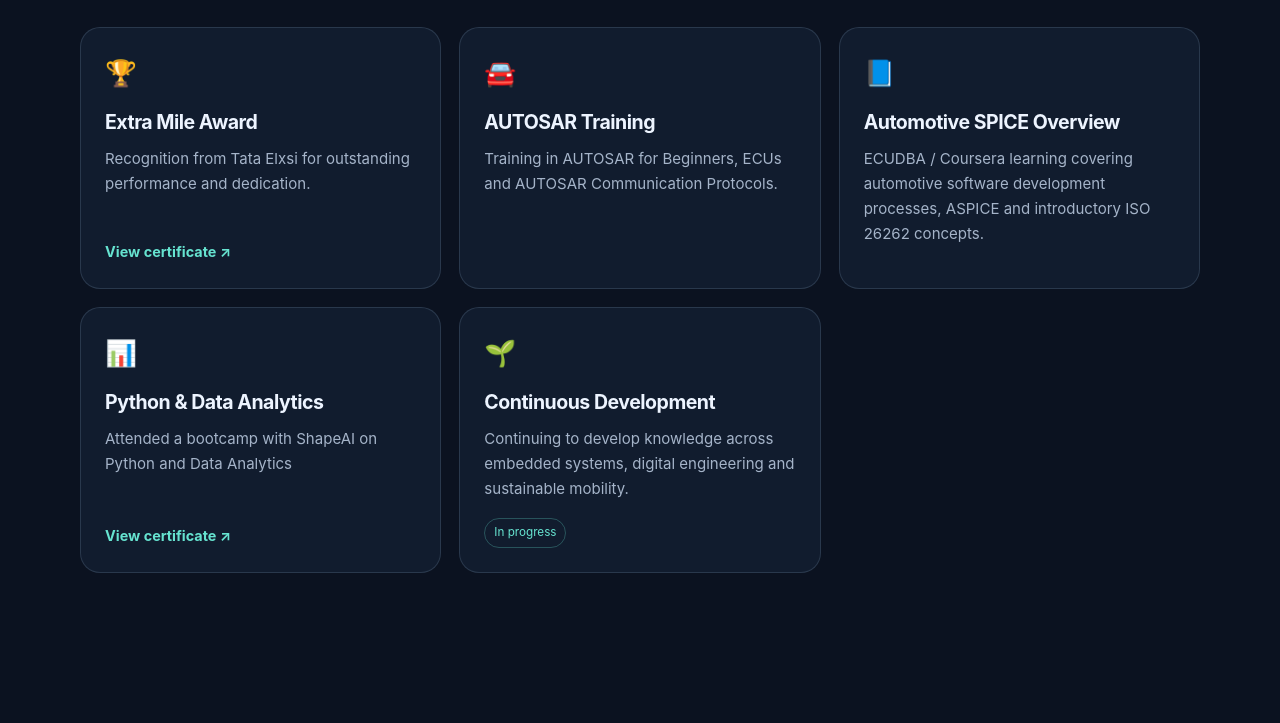
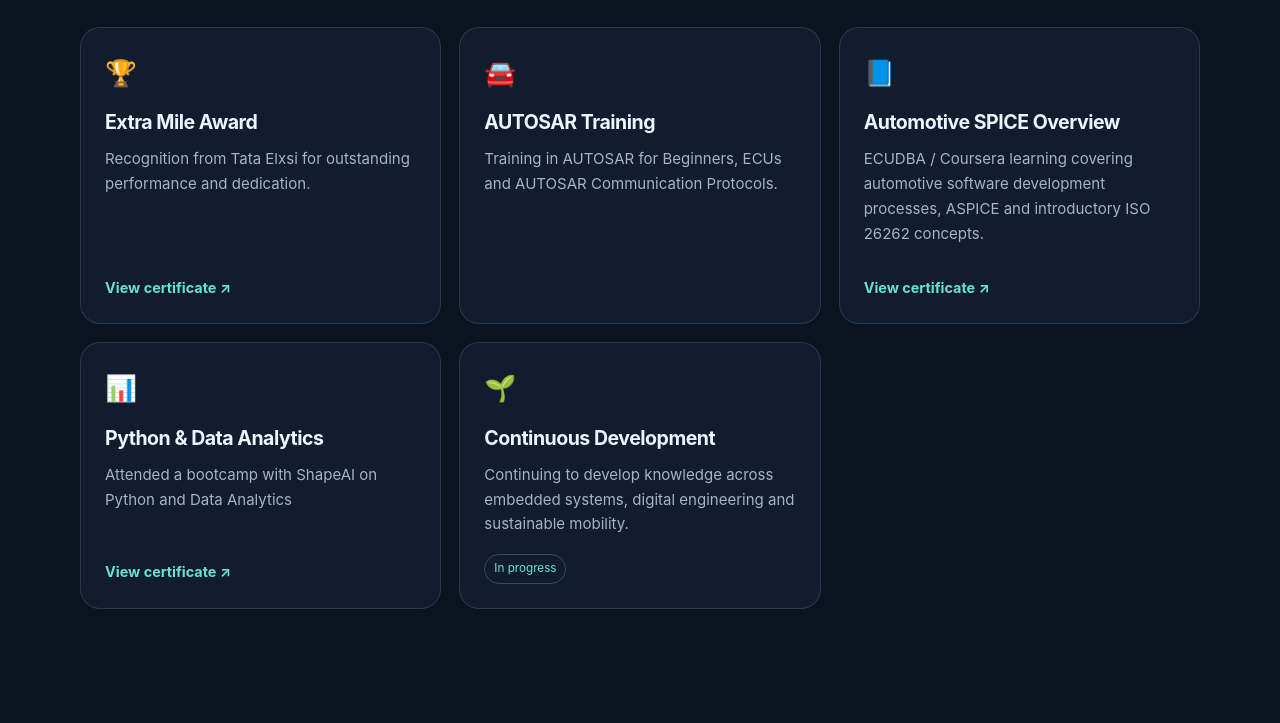
Before and after one commit to By-Ancy/Portfolio_Website, a plain HTML site: page index.html in a window 1280 px wide. Shown: the part 4308-5031 px from the top of the page. Drawn offline with Linux system fonts and the light colour scheme.

Commit message:
Add certificate link for Automotive SPICE Overview

```diff
--- a/index.html
+++ b/index.html
@@ -150,7 +150,7 @@
   <div class="grid cert-grid">
    <article class="card cert-card"><div class="cert-icon">🏆</div><h3>Extra Mile Award</h3><p>Recognition from Tata Elxsi for outstanding performance and dedication.</p><a class="text-link" href="./assets/certificates/extra-mile-award.pdf" target="_blank" rel="noopener">View certificate ↗</a></article>
    <article class="card cert-card"><div class="cert-icon">🚘</div><h3>AUTOSAR Training</h3><p>Training in AUTOSAR for Beginners, ECUs and AUTOSAR Communication Protocols.</p></article>
-   <article class="card cert-card"><div class="cert-icon">📘</div><h3>Automotive SPICE Overview</h3><p>ECUDBA / Coursera learning covering automotive software development processes, ASPICE and introductory ISO 26262 concepts.</p></article>
+   <article class="card cert-card"><div class="cert-icon">📘</div><h3>Automotive SPICE Overview</h3><p>ECUDBA / Coursera learning covering automotive software development processes, ASPICE and introductory ISO 26262 concepts.</p><a class="text-link" href="./assets/certificates/ASPICE.pdf" target="_blank" rel="noopener">View certificate ↗</a></article>
    <article class="card cert-card"><div class="cert-icon">📊</div><h3>Python & Data Analytics</h3><p> Attended a bootcamp with ShapeAI on Python and Data Analytics </p><a class="text-link" href="./assets/certificates/ai-data-analytics.pdf" target="_blank" rel="noopener">View certificate ↗</a></article>
    <article class="card cert-card"><div class="cert-icon">🌱</div><h3>Continuous Development</h3><p>Continuing to develop knowledge across embedded systems, digital engineering and sustainable mobility.</p><span class="small-tag" style="align-self:flex-start">In progress</span></article>
   </div>
```
